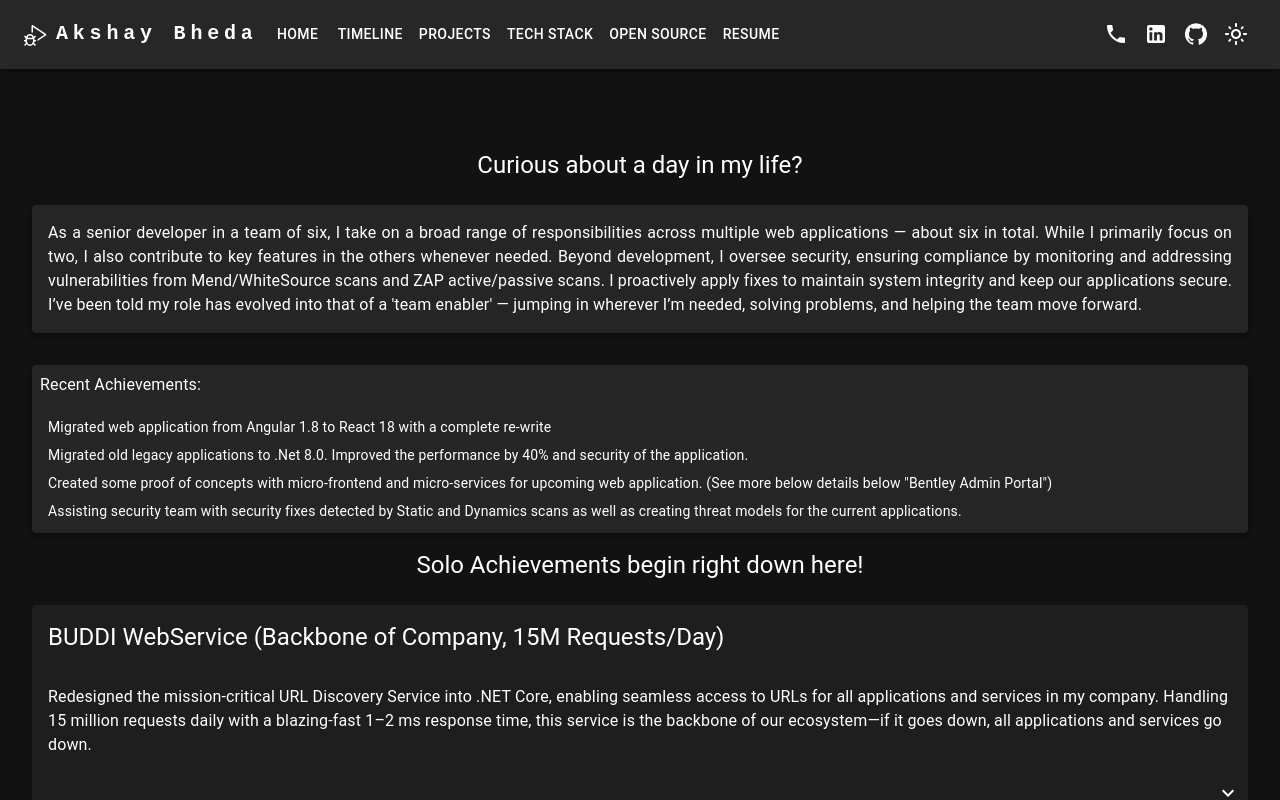
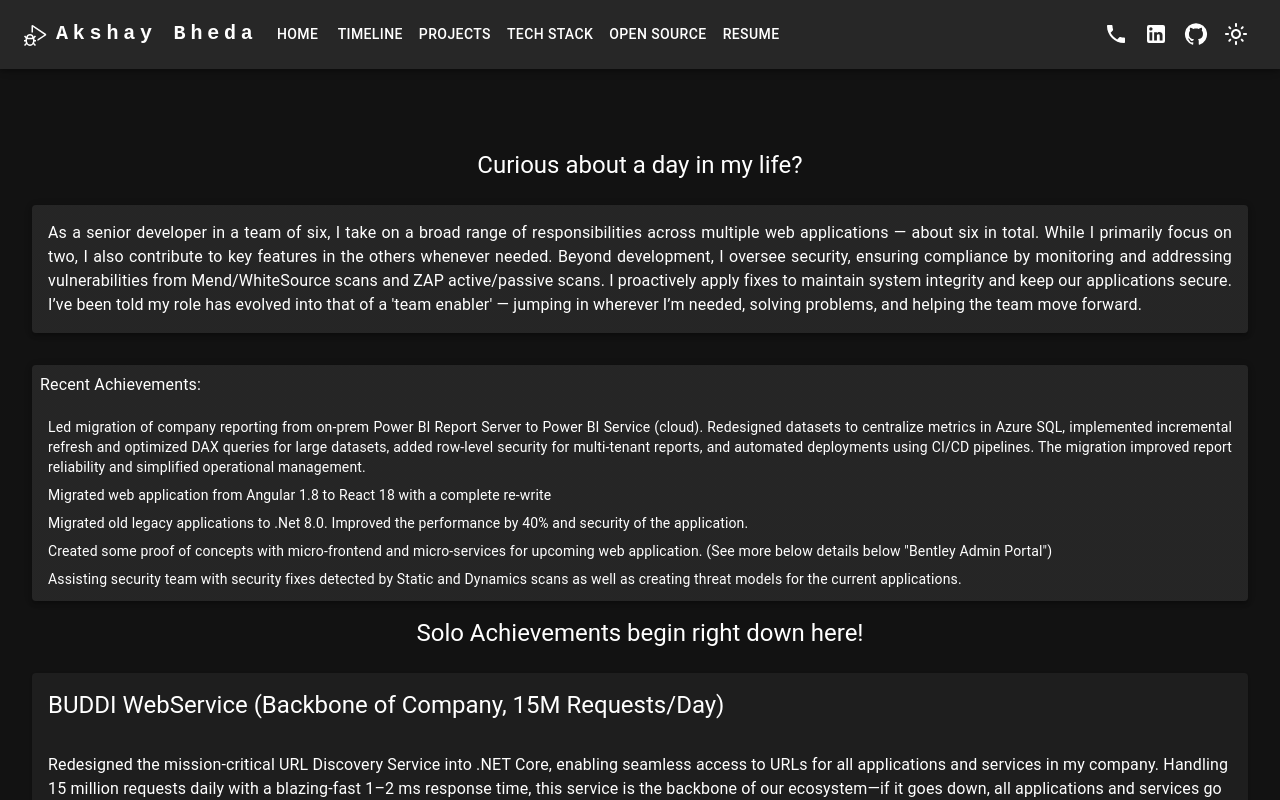
Before and after one commit to akshaybheda/akshaybheda.github.io, a React (Vite) app in the folder portfolio/: page /#/ in a window 1280 px wide. Both pictures are taken after a click on the button "PROJECTS". Shown: the top 800 px of the page. Built offline with nearby package versions, Linux system fonts and the light colour scheme.

Commit message:
Add recent achievement detailing Power BI migration and optimization efforts

```diff
--- a/portfolio/src/components/Projects/Project.tsx
+++ b/portfolio/src/components/Projects/Project.tsx
@@ -38,6 +38,17 @@ export default function Project() {
           Recent Achievements:
         </Typography>
         <List dense={true}>
+          <ListItem>
+            <Typography variant="body2" align="justify">
+              Led migration of company reporting from on-prem Power BI Report
+              Server to Power BI Service (cloud). Redesigned datasets to
+              centralize metrics in Azure SQL, implemented incremental refresh
+              and optimized DAX queries for large datasets, added row-level
+              security for multi-tenant reports, and automated deployments
+              using CI/CD pipelines. The migration improved report reliability
+              and simplified operational management.
+            </Typography>
+          </ListItem>
           <ListItem>
             <Typography variant="body2" align="justify">
               Migrated web application from Angular 1.8 to React 18 with a
```
